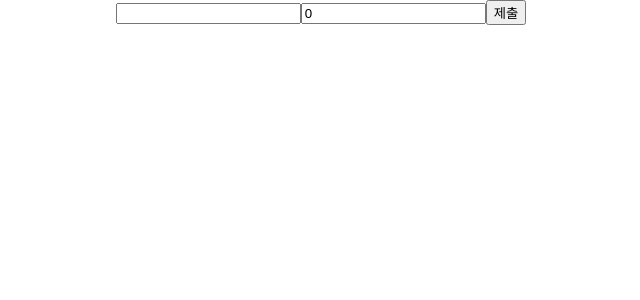
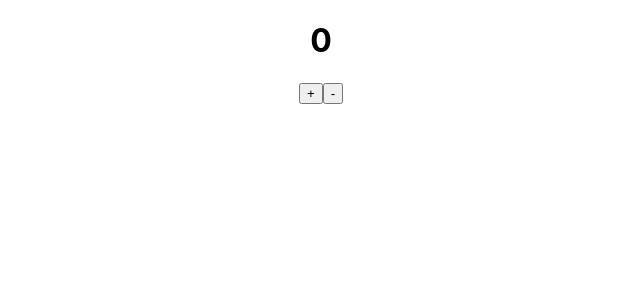
Before and after one commit to gudwh14/ts-react-practice, a React (Create React App) app: page / in a window 1280 px wide. Shown: the top 300 px of the page, without its empty margins (319-959 px from the left). Built offline with nearby package versions, Linux system fonts and the light colour scheme.

Commit message:
feat : useReducer 로 Counter 구현

```diff
--- a/src/App.tsx
+++ b/src/App.tsx
@@ -3,14 +3,15 @@ import logo from './logo.svg';
 import './App.css';
 import Hello from "./ComponentPractice/Hello";
 import {log} from "util";
-import Counter from "./useState/Counter";
 import MyForm from "./inputState/MyForm";
+import Counter from "./useReducer/Counter";
 
 function App() {
   return (
     <div className="App">
       {/*<Hello name={"JJO"} optional={"Option!"} onClick={(name: string)=>{console.log(name)}}/>*/}
-      <MyForm onSubmit={(form : {name : string , age : number})=>{console.log(form)}}/>
+      {/*<MyForm onSubmit={(form : {name : string , age : number})=>{console.log(form)}}/>*/}
+      <Counter/>
     </div>
   );
 }
--- /dev/null
+++ b/src/useReducer/Counter.tsx
@@ -0,0 +1,37 @@
+/*
+    useReducer 사용하기
+    Action 타입 생성, 리듀서 생성 , 디스패쳐 생성
+ */
+
+import {useReducer} from "react";
+
+// Action 타입 만들때 | 를 이용해서 나열하면 된다.
+type Action = { type : 'INCREASE'} | { type : 'DECREASE'};
+
+function reducer(state : number, action : Action) {
+    switch (action.type) {
+        case "INCREASE":
+            return state + 1;
+        case "DECREASE":
+            return state - 1;
+        default :
+            throw new Error("Unhandled action");
+    }
+}
+
+const Counter = () => {
+    const [count, dispatch] = useReducer(reducer, 0);
+
+    const increase = () => dispatch({type : 'INCREASE'});
+    const decrease = () => dispatch({type : 'DECREASE'});
+
+    return (
+        <div>
+            <h1>{count}</h1>
+            <button onClick={increase}>+</button>
+            <button onClick={decrease}>-</button>
+        </div>
+    )
+}
+
+export default Counter;
```
